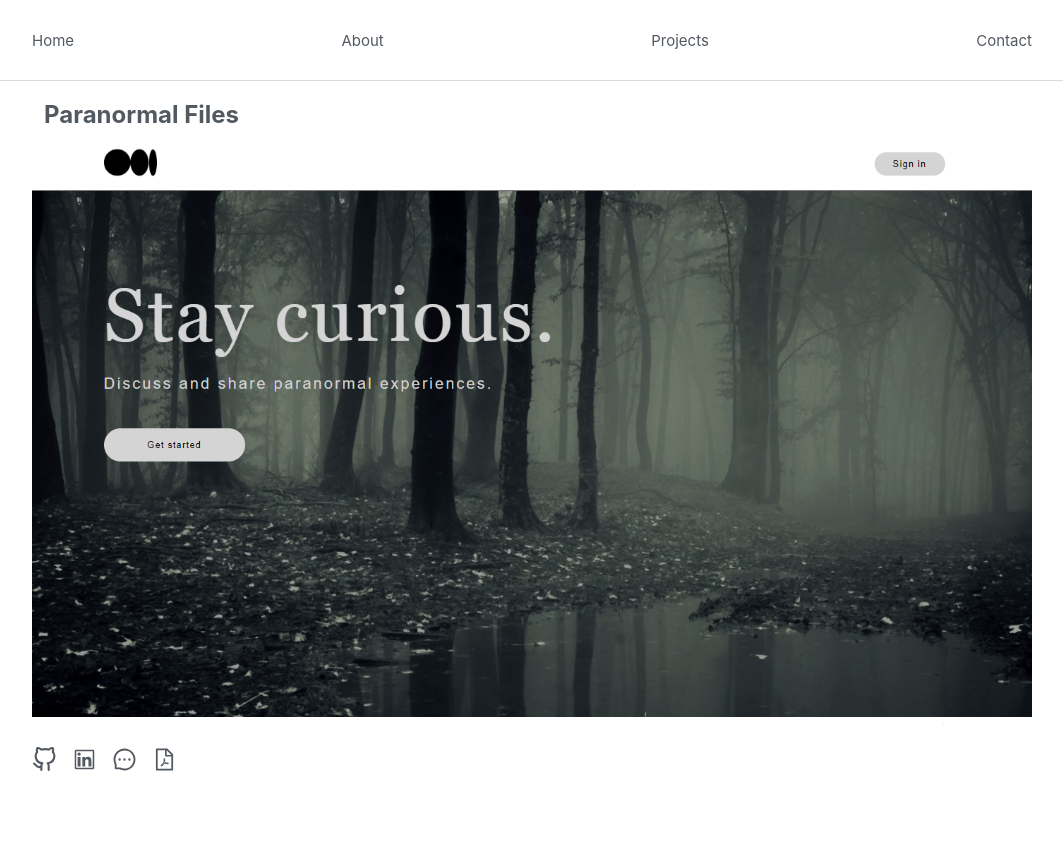
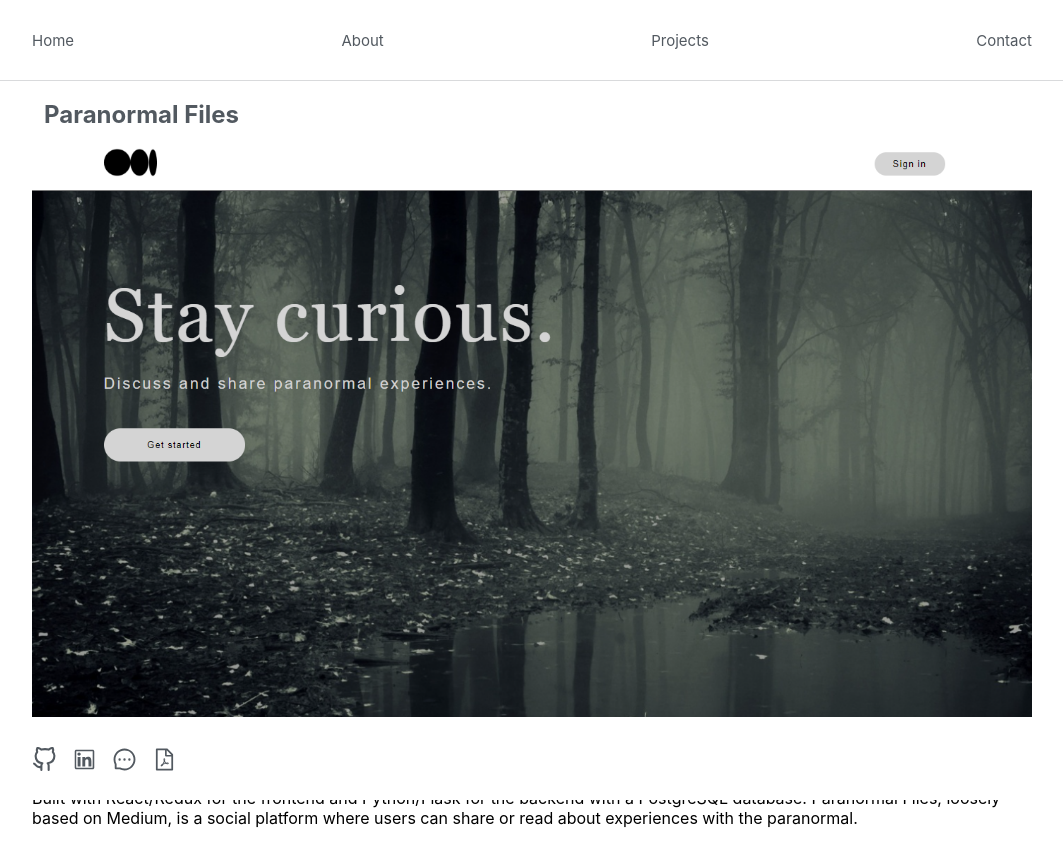
Before and after one commit to verduscos/portfolio-v2, a React (Create React App) app in the folder portfolio/: page /project/1 in a window 1280 px wide. Shown: the top 866 px of the page, without its empty margins (108-1171 px from the left). Built offline with nearby package versions, Linux system fonts and the light colour scheme.

Commit message:
added tech stack to project page

```diff
--- a/portfolio/src/components/ProjectPage/ProjectPage.css
+++ b/portfolio/src/components/ProjectPage/ProjectPage.css
@@ -22,7 +22,9 @@
 
 #project-links-container {
   margin-bottom: 15px;
-  text-align: right;
+  display: flex;
+  align-items: center;
+  justify-content: space-between;
 }
 
 .project-link {
--- a/portfolio/src/components/ProjectPage/index.js
+++ b/portfolio/src/components/ProjectPage/index.js
@@ -17,8 +17,11 @@
           <img id="project-page-image" src={project?.image} />
         </li>
         <li id="project-links-container">
-          <a className="project-link" href={project?.link} target="_blank">Live</a>
-          <a className="project-link" href={project?.repo} target="_blank">Repo</a>
+          <p><b>Tech:</b> {project?.stack}`</p>
+          <div>
+            <a className="project-link" href={project?.link} target="_blank">Live</a>
+            <a className="project-link" href={project?.repo} target="_blank">Repo</a>
+          </div>
         </li>
         <li>
           {project?.description}
```
